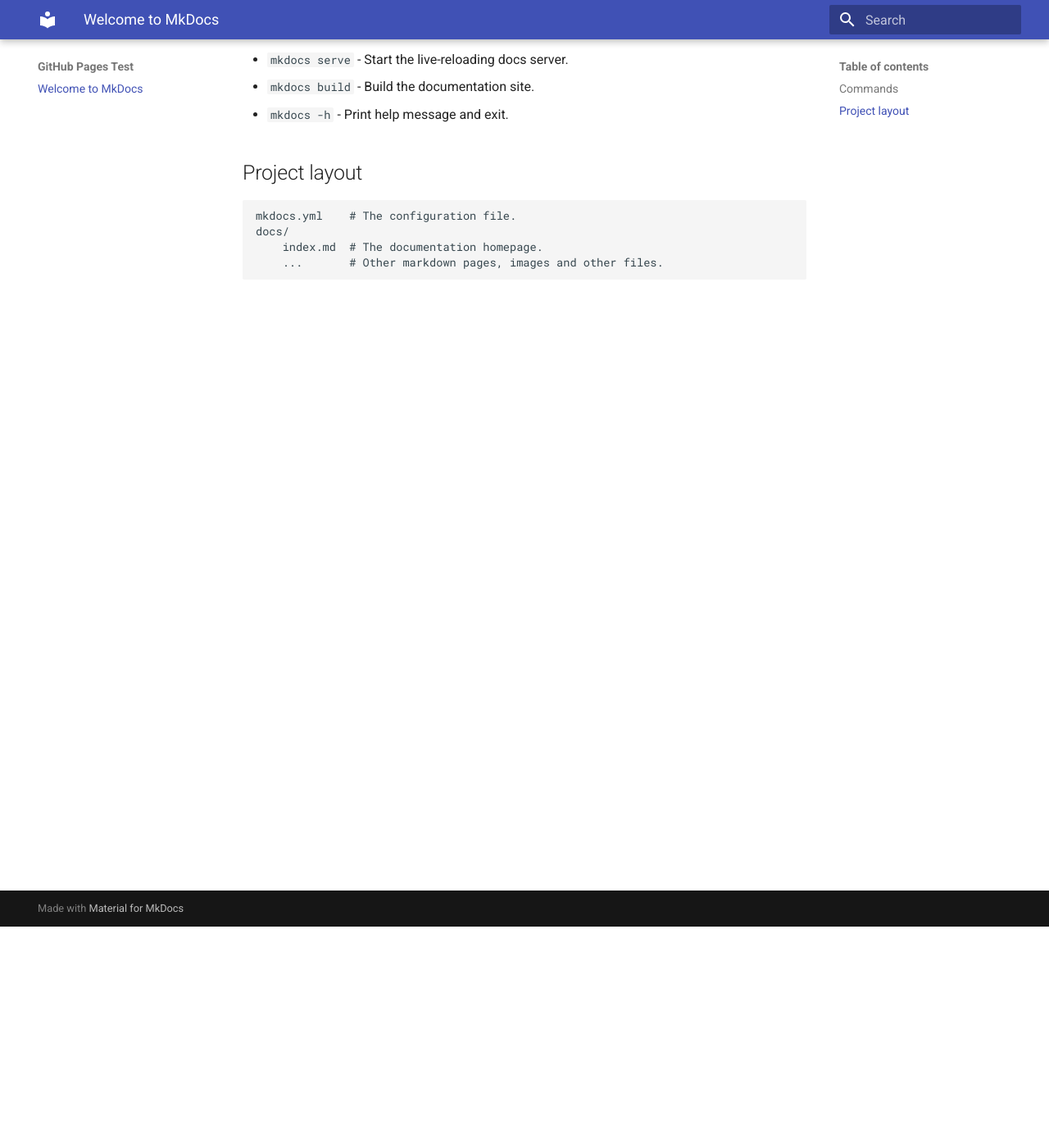
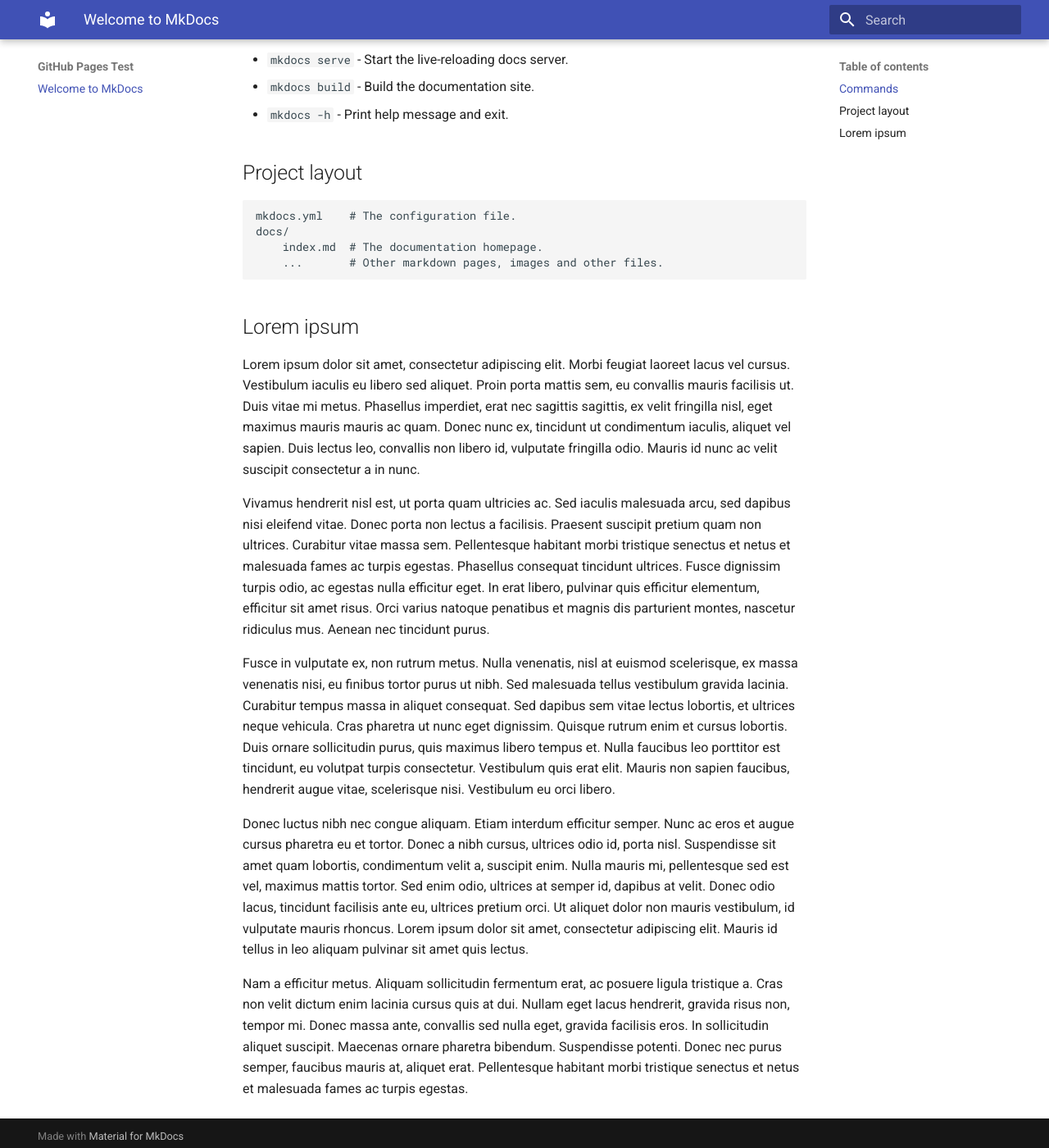
Before and after one commit to kikinovak/mkdocs-test, an MkDocs documentation site: the page built from docs/index.md, in a window 1280 px wide and 1400 px high, scrolled down 270 px. Shown: the whole window at 82% size. Built offline with MkDocs 1.6.1 and Material for MkDocs 9.7.7, drawn with Linux system fonts in a browser that asks for light colours.

Commit message:
Add some text

```diff
--- a/docs/index.md
+++ b/docs/index.md
@@ -15,3 +15,50 @@
     docs/
         index.md  # The documentation homepage.
         ...       # Other markdown pages, images and other files.
+
+## Lorem ipsum
+
+Lorem ipsum dolor sit amet, consectetur adipiscing elit. Morbi feugiat laoreet
+lacus vel cursus. Vestibulum iaculis eu libero sed aliquet. Proin porta mattis
+sem, eu convallis mauris facilisis ut. Duis vitae mi metus. Phasellus
+imperdiet, erat nec sagittis sagittis, ex velit fringilla nisl, eget maximus
+mauris mauris ac quam. Donec nunc ex, tincidunt ut condimentum iaculis, aliquet
+vel sapien. Duis lectus leo, convallis non libero id, vulputate fringilla odio.
+Mauris id nunc ac velit suscipit consectetur a in nunc.
+
+Vivamus hendrerit nisl est, ut porta quam ultricies ac. Sed iaculis malesuada
+arcu, sed dapibus nisi eleifend vitae. Donec porta non lectus a facilisis.
+Praesent suscipit pretium quam non ultrices. Curabitur vitae massa sem.
+Pellentesque habitant morbi tristique senectus et netus et malesuada fames ac
+turpis egestas. Phasellus consequat tincidunt ultrices. Fusce dignissim turpis
+odio, ac egestas nulla efficitur eget. In erat libero, pulvinar quis efficitur
+elementum, efficitur sit amet risus. Orci varius natoque penatibus et magnis
+dis parturient montes, nascetur ridiculus mus. Aenean nec tincidunt purus.
+
+Fusce in vulputate ex, non rutrum metus. Nulla venenatis, nisl at euismod
+scelerisque, ex massa venenatis nisi, eu finibus tortor purus ut nibh. Sed
+malesuada tellus vestibulum gravida lacinia. Curabitur tempus massa in aliquet
+consequat. Sed dapibus sem vitae lectus lobortis, et ultrices neque vehicula.
+Cras pharetra ut nunc eget dignissim. Quisque rutrum enim et cursus lobortis.
+Duis ornare sollicitudin purus, quis maximus libero tempus et. Nulla faucibus
+leo porttitor est tincidunt, eu volutpat turpis consectetur. Vestibulum quis
+erat elit. Mauris non sapien faucibus, hendrerit augue vitae, scelerisque nisi.
+Vestibulum eu orci libero.
+
+Donec luctus nibh nec congue aliquam. Etiam interdum efficitur semper. Nunc ac
+eros et augue cursus pharetra eu et tortor. Donec a nibh cursus, ultrices odio
+id, porta nisl. Suspendisse sit amet quam lobortis, condimentum velit a,
+suscipit enim. Nulla mauris mi, pellentesque sed est vel, maximus mattis
+tortor. Sed enim odio, ultrices at semper id, dapibus at velit. Donec odio
+lacus, tincidunt facilisis ante eu, ultrices pretium orci. Ut aliquet dolor non
+mauris vestibulum, id vulputate mauris rhoncus. Lorem ipsum dolor sit amet,
+consectetur adipiscing elit. Mauris id tellus in leo aliquam pulvinar sit amet
+quis lectus.
+
+Nam a efficitur metus. Aliquam sollicitudin fermentum erat, ac posuere ligula
+tristique a. Cras non velit dictum enim lacinia cursus quis at dui. Nullam eget
+lacus hendrerit, gravida risus non, tempor mi. Donec massa ante, convallis sed
+nulla eget, gravida facilisis eros. In sollicitudin aliquet suscipit. Maecenas
+ornare pharetra bibendum. Suspendisse potenti. Donec nec purus semper, faucibus
+mauris at, aliquet erat. Pellentesque habitant morbi tristique senectus et
+netus et malesuada fames ac turpis egestas.
```
